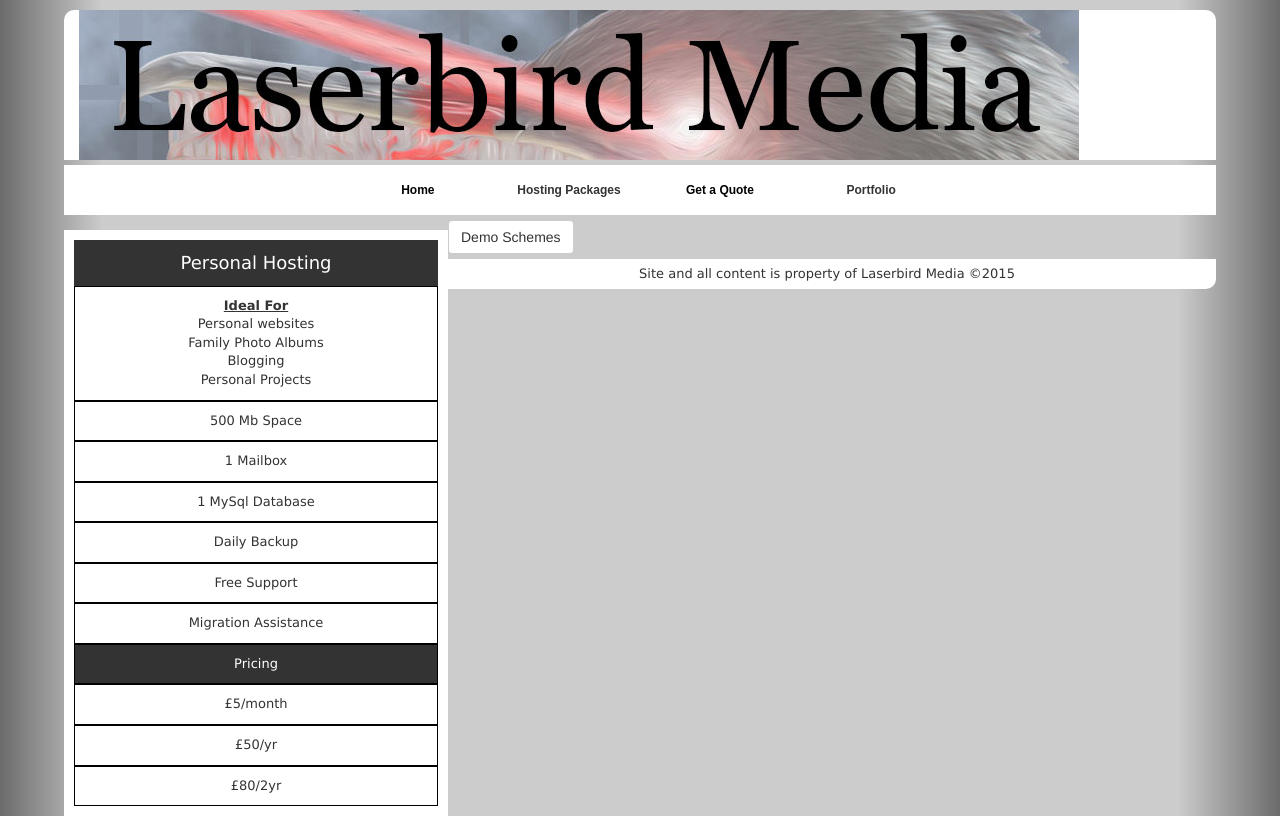
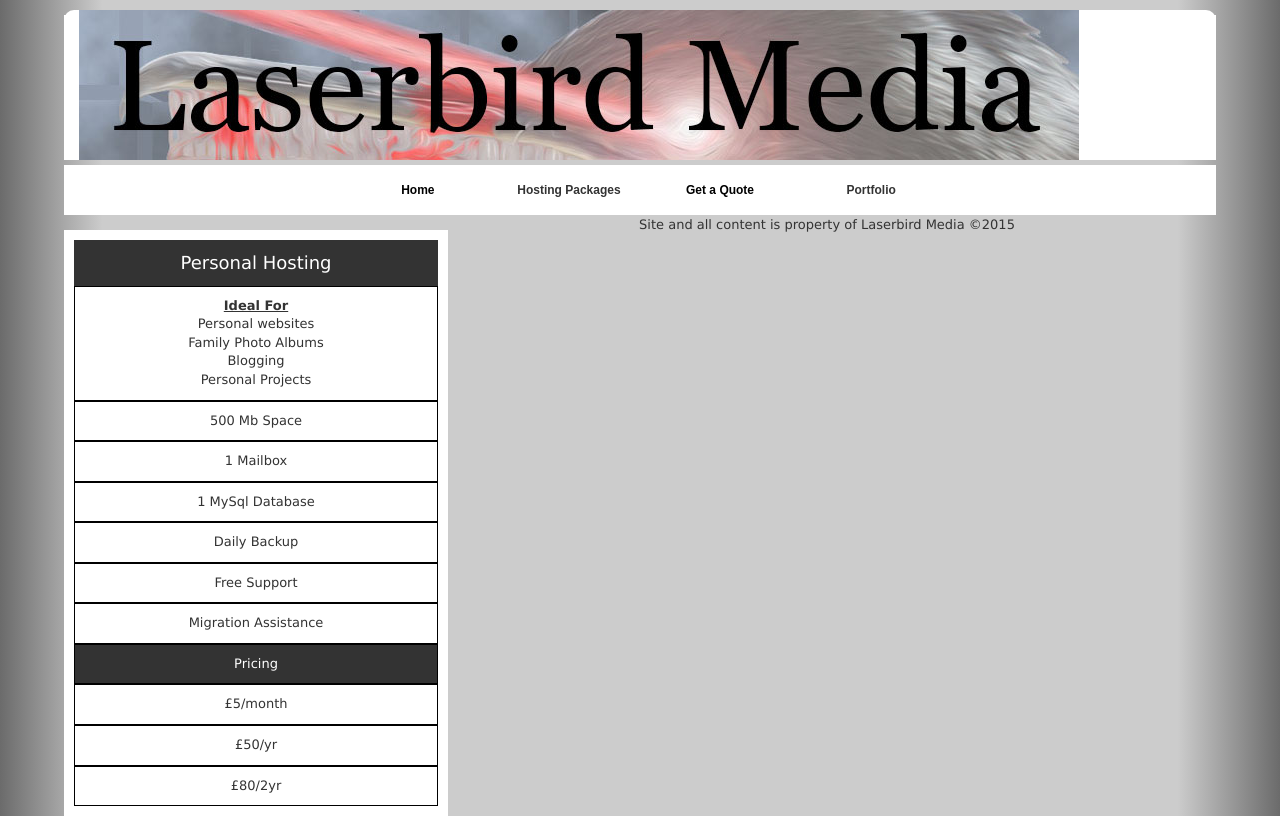
Before and after one commit to smelge/Laserbird, a PHP site: page /packages.php?type=personal in a window 1280 px wide. Run offline with PHP 8.4, Linux system fonts and the light colour scheme; data that the repository does not hold is empty; some libraries are stand-ins or nearby versions.

Commit message:
Removing Demo Schemes Button

```diff
--- a/packages.php
+++ b/packages.php
@@ -46,8 +46,6 @@
 						<div class="column-item">&pound;5/month</div>
 						<div class="column-item">&pound;50/yr</div>
 						<div class="column-item">&pound;80/2yr</div>
-					</div>
-						<a class="btn btn-default" href="./demo1.php?scheme=neutral">Demo Schemes</a>
 					</div>
 					<?php
 					break;
```
